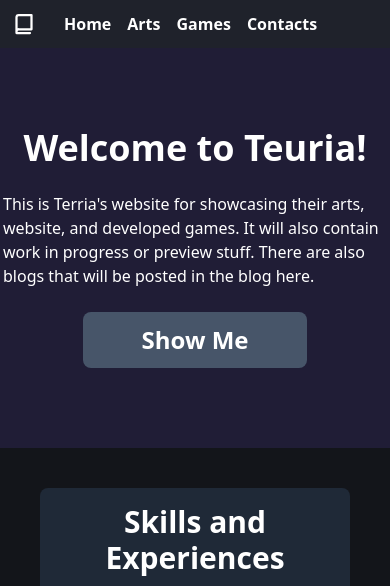
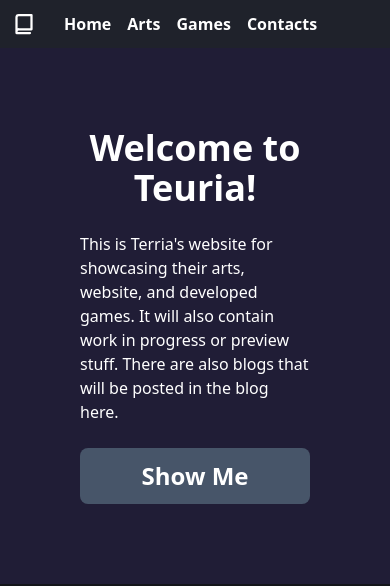
Before and after one commit to Terria-K/terria-k.github.io, an Astro site: page / in a window 390 px wide. Shown: the top 586 px of the page. Built offline with nearby package versions, Linux system fonts and the light colour scheme; Astro itself is replaced by a stand-in of ours.

Commit message:
another responsiveness changes

```diff
--- a/src/pages/index.astro
+++ b/src/pages/index.astro
@@ -10,11 +10,11 @@ import Art from '../components/Arts/Art.astro';
       <p class="text-center font-bold text-4xl">
         Welcome to Teuria!
       </p>
-      <p class="w-96">
+      <p class="md:w-96">
         This is Terria's website for showcasing their arts, website, and developed games. It will also contain work in progress or preview stuff.
         There are also blogs that will be posted in the blog here.
       </p>
-      <button class="ml-20 mr-20 font-bold bg-slate-600 rounded-lg h-14 text-2xl duration-300 hover:bg-slate-400">Show Me</button>
+      <button class="font-bold bg-slate-600 rounded-lg h-14 text-2xl duration-300 hover:bg-slate-400">Show Me</button>
     </div>
   </div>
 
```
